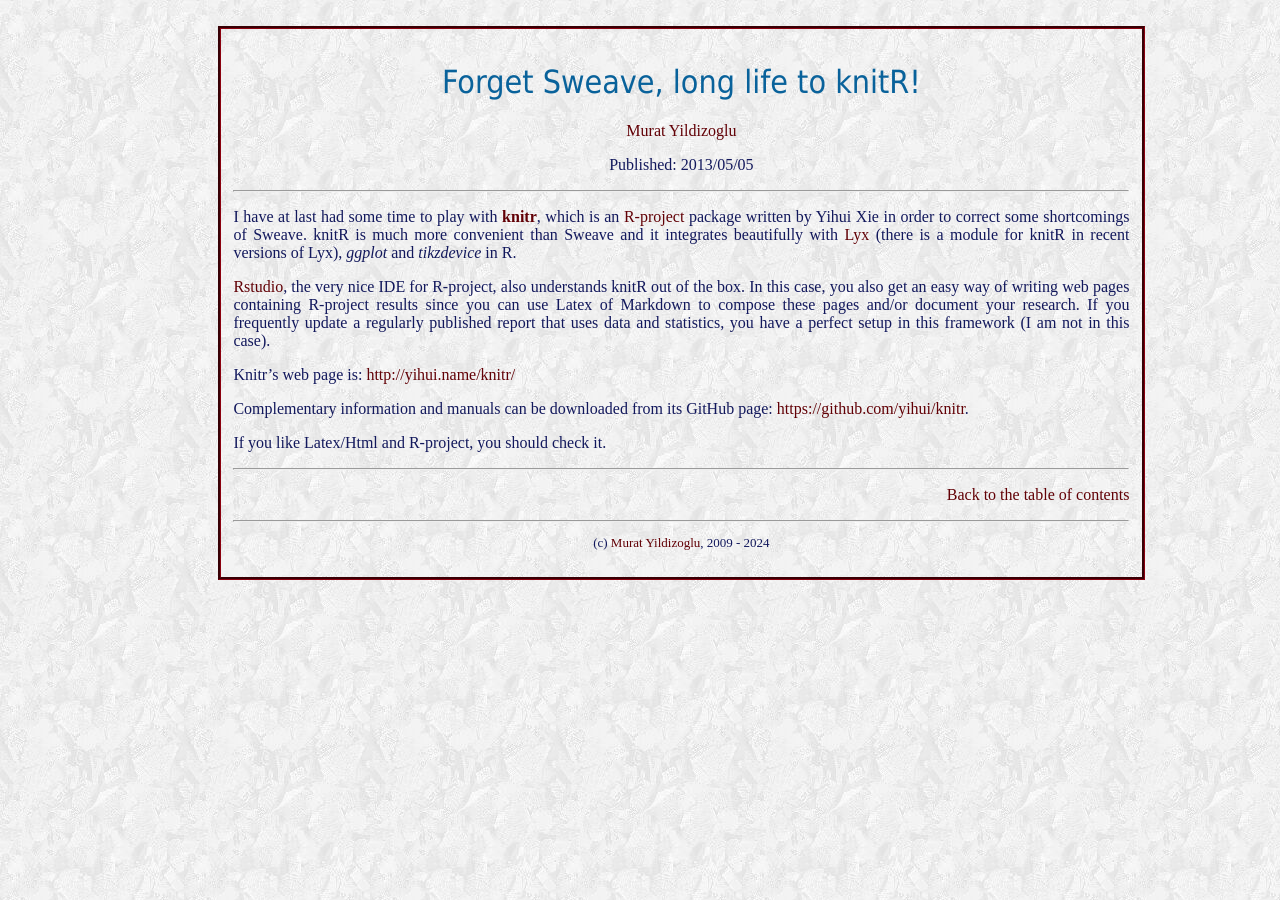
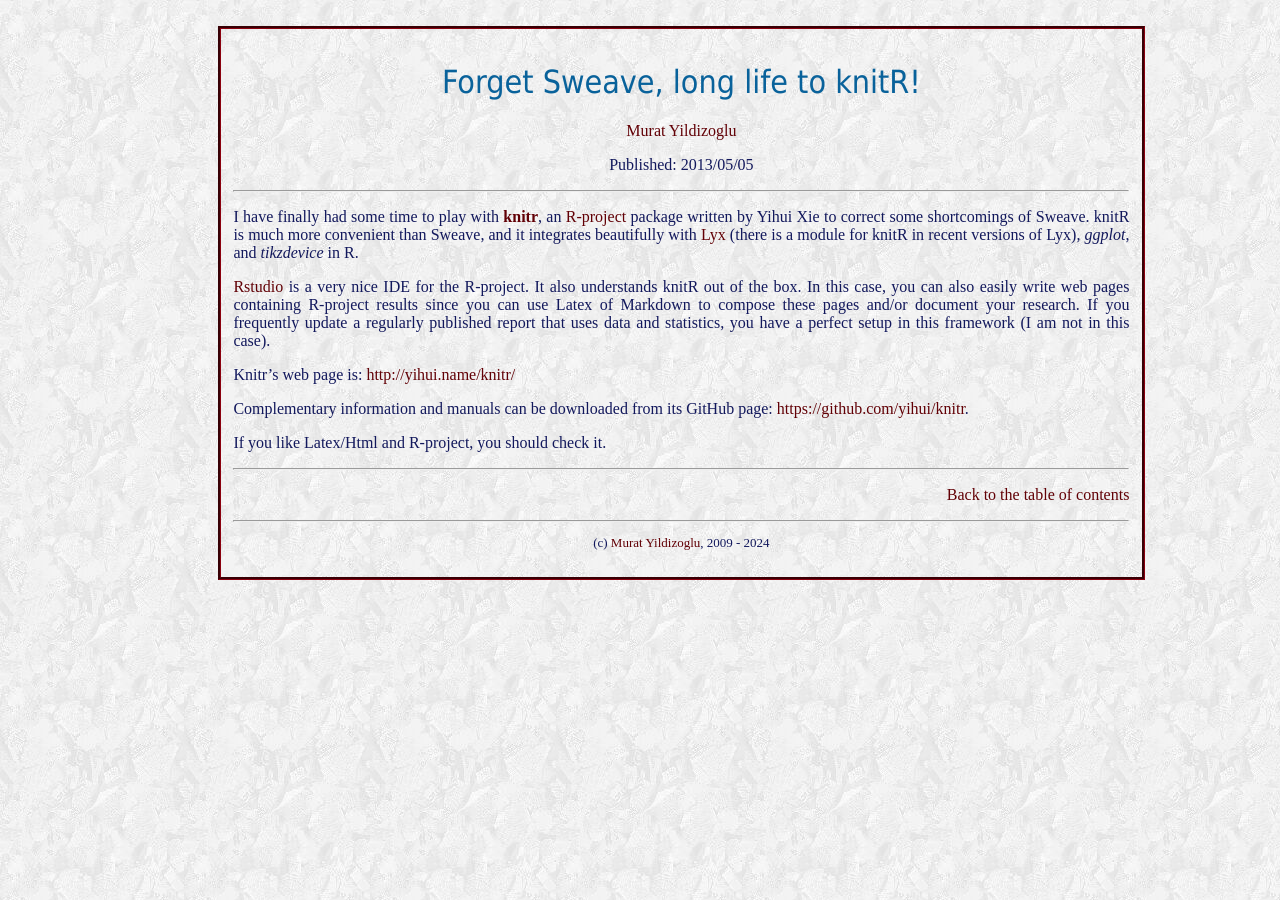
Before and after one commit to myildi/myildi.github.io, a Jekyll site: the page built from _posts/2013-05-05-Knitr.md, in a window 1280 px wide. Built offline with Jekyll 4.4.1, drawn with Linux system fonts in a browser that asks for light colours.

Commit message:
Update 2013-05-05-Knitr.md

```diff
--- a/_posts/2013-05-05-Knitr.md
+++ b/_posts/2013-05-05-Knitr.md
@@ -2,9 +2,9 @@
 layout: post
 title: Forget Sweave, long life to knitR!
 ---
-I have at last had some time to play with **[knitr](http://yihui.name/knitr/)**, which is an [R-project](http://www.r-project.org/") package written by Yihui Xie in order to correct some shortcomings of Sweave.  knitR is much more convenient than Sweave and it integrates beautifully with [Lyx](http://www.lyx.org/) (there is a module for knitR in recent versions of Lyx), *ggplot* and *tikzdevice* in R.
+I have finally had some time to play with **[knitr](http://yihui.name/knitr/)**, an [R-project](http://www.r-project.org/) package written by Yihui Xie to correct some shortcomings of Sweave. knitR is much more convenient than Sweave, and it integrates beautifully with [Lyx](http://www.lyx.org/) (there is a module for knitR in recent versions of Lyx), *ggplot*, and *tikzdevice* in R.
 
-[Rstudio](http://www.rstudio.com/), the very nice IDE for R-project, also understands knitR out of the box. In this case, you also get an easy way of writing web pages containing R-project results since you can use Latex of Markdown to compose these pages and/or document your research.
+[Rstudio](http://www.rstudio.com/) is a very nice IDE for the R-project. It also understands knitR out of the box. In this case, you can also easily write web pages containing R-project results since you can use Latex of Markdown to compose these pages and/or document your research.
 If you frequently update a regularly published report that uses data and statistics, you have a perfect setup in this framework (I am not in this case).
 
 Knitr's web page is: [http://yihui.name/knitr/](http://yihui.name/knitr/)
```
